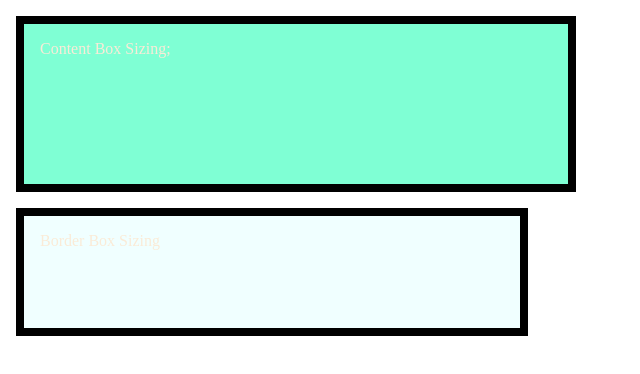
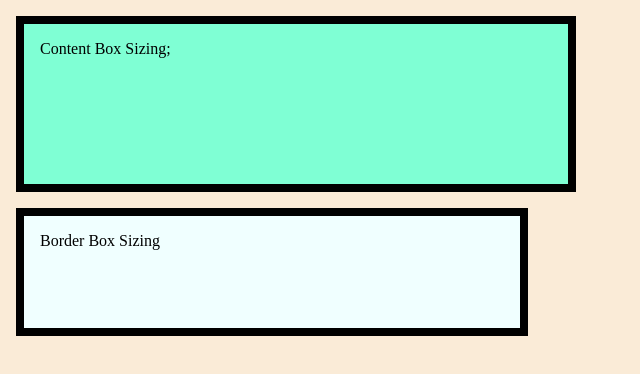
Before and after one commit to KateYagup/grom-html-css, a plain HTML site: page lesson8/task1/index.html in a window 1280 px wide. Shown: the whole page, without its empty margins (0-640 px from the left). Drawn offline with nearby package versions, Linux system fonts and the light colour scheme.

Commit message:
background

```diff
--- a/lesson8/task1/styles.css
+++ b/lesson8/task1/styles.css
@@ -1,5 +1,5 @@
 body {
-    color: antiquewhite
+    background-color: antiquewhite
 }
 
 div {
```
